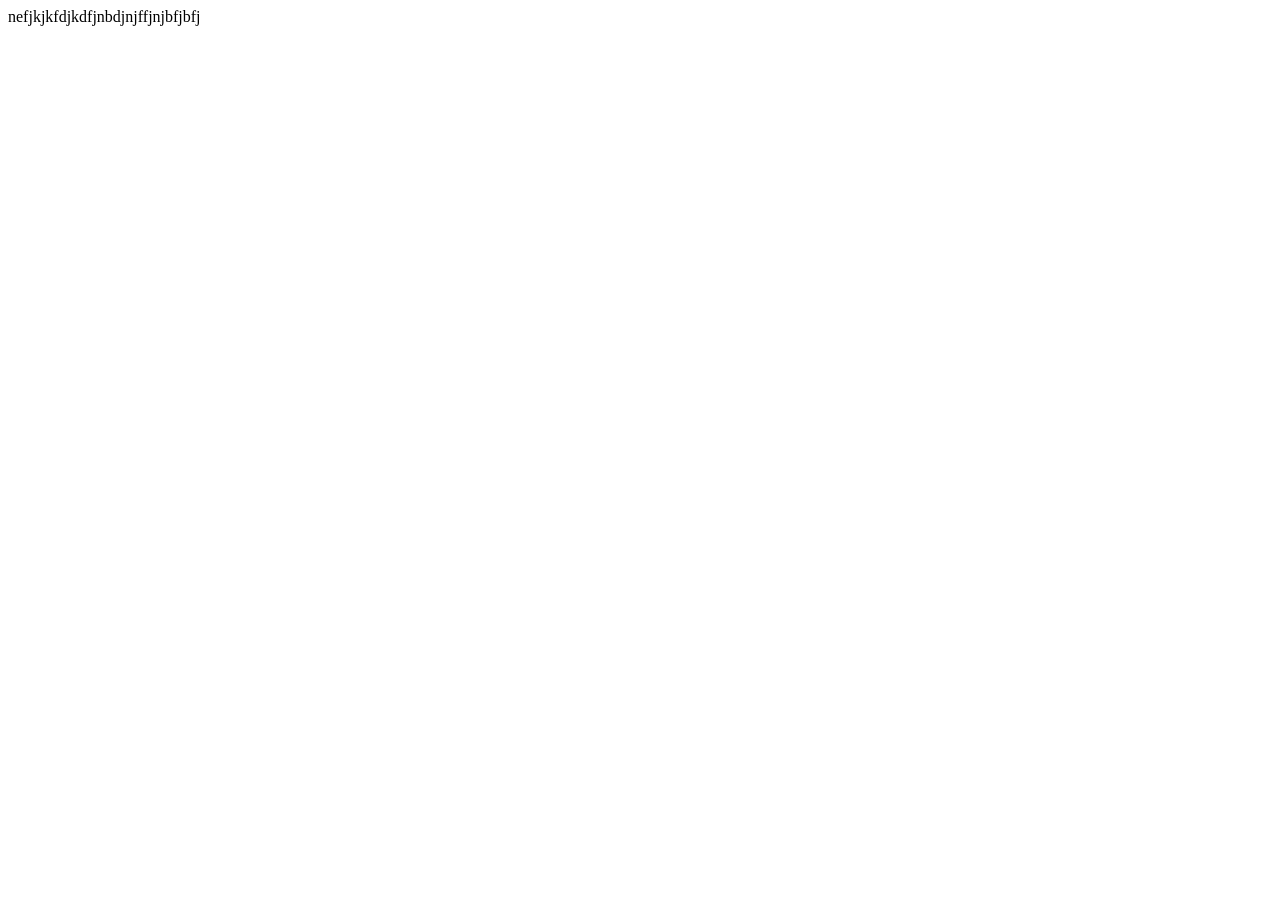
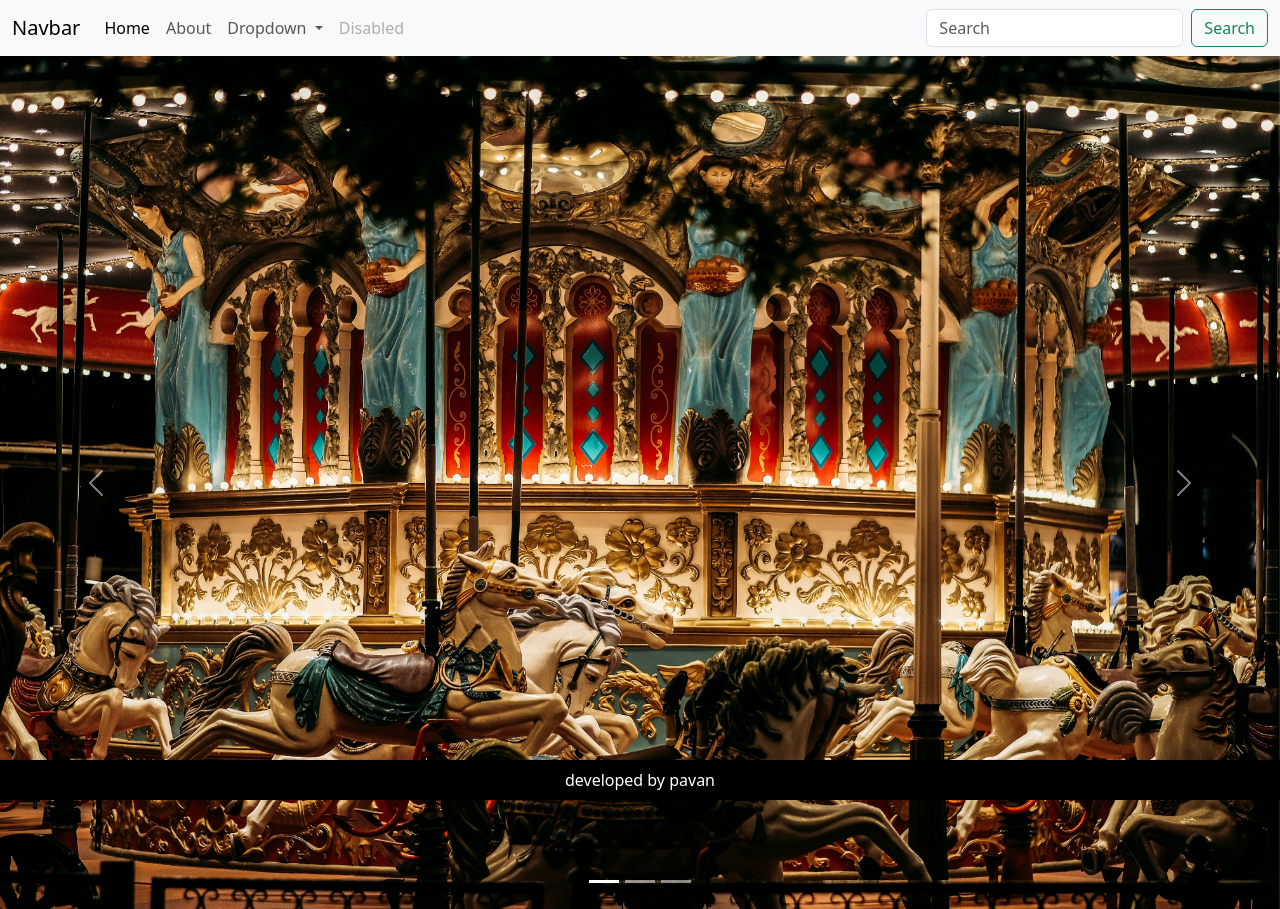
Before and after one commit to 17pavankumar/sample_ecomm, a Django app: page / in a window 1280 px wide. Before the commit the page is almost empty. Before the commit the page ends 26 px from the top, so only its background shows below. Run offline with Django 5.2, Linux system fonts and the light colour scheme; data comes from the database, SQL or seed files in the repository; both versions use the stored data as it was after the commit.

Commit message:
added header

```diff
--- a/Eshop/urls.py
+++ b/Eshop/urls.py
@@ -24,3 +24,6 @@ urlpatterns = [
     path('', include("mainapp.urls")),
     ]
 # + static(settings.MEDIA_URL, document_root=settings.MEDIA_ROOT)
+
+if settings.DEBUG == True:
+    urlpatterns += static(settings.MEDIA_URL, document_root=settings.MEDIA_ROOT)
--- a/mainapp/views.py
+++ b/mainapp/views.py
@@ -1,9 +1,13 @@
 from django.shortcuts import render
+from .models import CarouselImage
 
 # Create your views here.
 def homeView(request):
     template = 'mainapp/home.html'
-    context = {}
+    context = {
+        'current_page' : 'home',
+        'carousel_images' : CarouselImage.objects.all()
+    }
 
     return render(request , template_name= template , context = context)
 
--- /dev/null
+++ b/templates/base/base.html
@@ -0,0 +1,26 @@
+<!doctype html>
+<html lang="en">
+  <head>
+    <meta charset="utf-8">
+    <meta name="viewport" content="width=device-width, initial-scale=1">
+    <title>
+        {% block title %}{% endblock title %}
+    </title>
+    <link href="https://cdn.jsdelivr.net/npm/bootstrap@5.3.8/dist/css/bootstrap.min.css" rel="stylesheet" integrity="sha384-sRIl4kxILFvY47J16cr9ZwB07vP4J8+LH7qKQnuqkuIAvNWLzeN8tE5YBujZqJLB" crossorigin="anonymous">
+  </head>
+  <body>
+    {% comment %} header {% endcomment %}
+     {% include "base/includes/header.html" %}
+    <main>
+            {% block content %}
+
+            {% endblock content %}
+    </main>
+
+    <footer>
+   {% include "base/includes/footer.html" %}
+    </footer>
+
+    <script src="https://cdn.jsdelivr.net/npm/bootstrap@5.3.8/dist/js/bootstrap.bundle.min.js" integrity="sha384-FKyoEForCGlyvwx9Hj09JcYn3nv7wiPVlz7YYwJrWVcXK/BmnVDxM+D2scQbITxI" crossorigin="anonymous"></script>
+  </body>
+</html>
--- /dev/null
+++ b/templates/base/includes/footer.html
@@ -0,0 +1,3 @@
+<footer class="container-fluid fixed-bottom bg-black text-center p-2 mt-5 text-white ">
+  developed by pavan
+</footer>
--- /dev/null
+++ b/templates/base/includes/header.html
@@ -0,0 +1,36 @@
+<nav class="navbar navbar-expand-lg bg-body-tertiary">
+  <div class="container-fluid">
+    <a class="navbar-brand" href="#">Navbar</a>
+    <button class="navbar-toggler" type="button" data-bs-toggle="collapse" data-bs-target="#navbarSupportedContent" aria-controls="navbarSupportedContent" aria-expanded="false" aria-label="Toggle navigation">
+      <span class="navbar-toggler-icon"></span>
+    </button>
+    <div class="collapse navbar-collapse" id="navbarSupportedContent">
+      <ul class="navbar-nav me-auto mb-2 mb-lg-0">
+        <li class="nav-item">
+          <a class="nav-link {% if current_page == 'home' %} active {% endif %}" aria-current="page" href="{% url 'home' %}">Home</a>
+        </li>
+        <li class="nav-item">
+          <a class="nav-link {% if current_page == 'about' %} active {% endif %}" href="{% url 'about' %}">About</a>
+        </li>
+        <li class="nav-item dropdown">
+          <a class="nav-link dropdown-toggle" href="#" role="button" data-bs-toggle="dropdown" aria-expanded="false">
+            Dropdown
+          </a>
+          <ul class="dropdown-menu">
+            <li><a class="dropdown-item" href="#">Action</a></li>
+            <li><a class="dropdown-item" href="#">Another action</a></li>
+            <li><hr class="dropdown-divider"></li>
+            <li><a class="dropdown-item" href="#">Something else here</a></li>
+          </ul>
+        </li>
+        <li class="nav-item">
+          <a class="nav-link disabled" aria-disabled="true">Disabled</a>
+        </li>
+      </ul>
+      <form class="d-flex" role="search">
+        <input class="form-control me-2" type="search" placeholder="Search" aria-label="Search"/>
+        <button class="btn btn-outline-success" type="submit">Search</button>
+      </form>
+    </div>
+  </div>
+</nav>
--- a/templates/mainapp/home.html
+++ b/templates/mainapp/home.html
@@ -1,11 +1,11 @@
-<!DOCTYPE html>
-<html lang="en">
-<head>
-    <meta charset="UTF-8">
-    <meta name="viewport" content="width=device-width, initial-scale=1.0">
-    <title>Document</title>
-</head>
-<body>
-     nefjkjkfdjkdfjnbdjnjffjnjbfjbfj
-</body>
-</html>
+{% extends "base/base.html" %}
+
+{% block title %}Home{% endblock title %}
+
+
+
+{% block content %}
+<section>
+{% include "mainapp/includes/carousel.html" %}
+</section>
+{% endblock content %}
--- /dev/null
+++ b/templates/mainapp/includes/carousel.html
@@ -0,0 +1,24 @@
+<div id="carouselExampleIndicators" class="carousel slide">
+  <div class="carousel-indicators">
+    <button type="button" data-bs-target="#carouselExampleIndicators" data-bs-slide-to="0" class="active" aria-current="true" aria-label="Slide 1"></button>
+    <button type="button" data-bs-target="#carouselExampleIndicators" data-bs-slide-to="1" aria-label="Slide 2"></button>
+    <button type="button" data-bs-target="#carouselExampleIndicators" data-bs-slide-to="2" aria-label="Slide 3"></button>
+  </div>
+
+
+  <div class="carousel-inner">
+    {% for carousel_image in carousel_images %}
+    <div class="carousel-item {% if forloop.counter == 1  %} active {% endif %}">
+      <img src="{{carousel_image.img.url}}" class="d-block w-100 h-10"  alt="...">
+    </div>
+    {% endfor %}
+  </div>
+  <button class="carousel-control-prev" type="button" data-bs-target="#carouselExampleIndicators" data-bs-slide="prev">
+    <span class="carousel-control-prev-icon" aria-hidden="true"></span>
+    <span class="visually-hidden">Previous</span>
+  </button>
+  <button class="carousel-control-next" type="button" data-bs-target="#carouselExampleIndicators" data-bs-slide="next">
+    <span class="carousel-control-next-icon" aria-hidden="true"></span>
+    <span class="visually-hidden">Next</span>
+  </button>
+</div>
```
Also changed, not shown: templates/mainapp/about.html (+11 -11 lines), db.sqlite3, mainapp/urls.py (line endings or trailing spaces), media/carousel_images/eric-tompkins-B22JxzOkjYs-unsplash.jpg (added), media/carousel_images/insung-yoon-kyQaQ25_NsA-unsplash.jpg (added), 4 other files.
